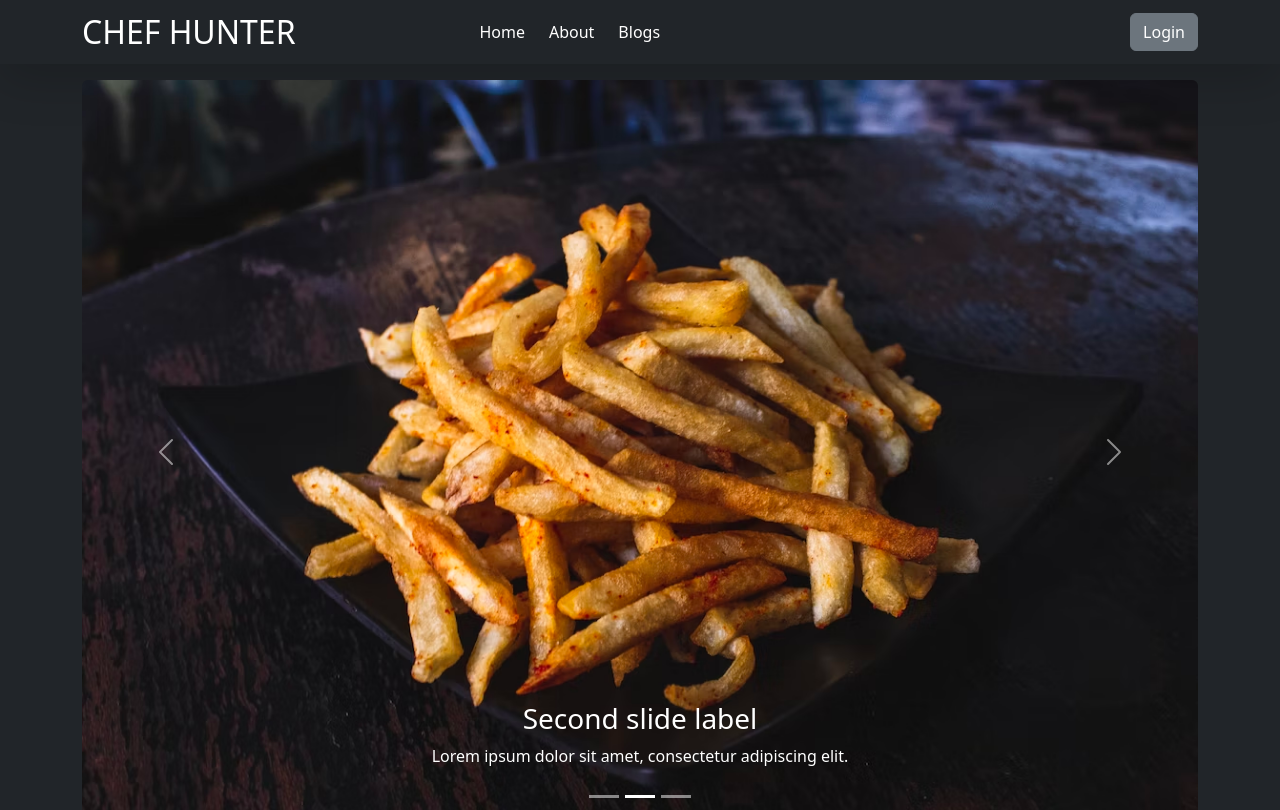
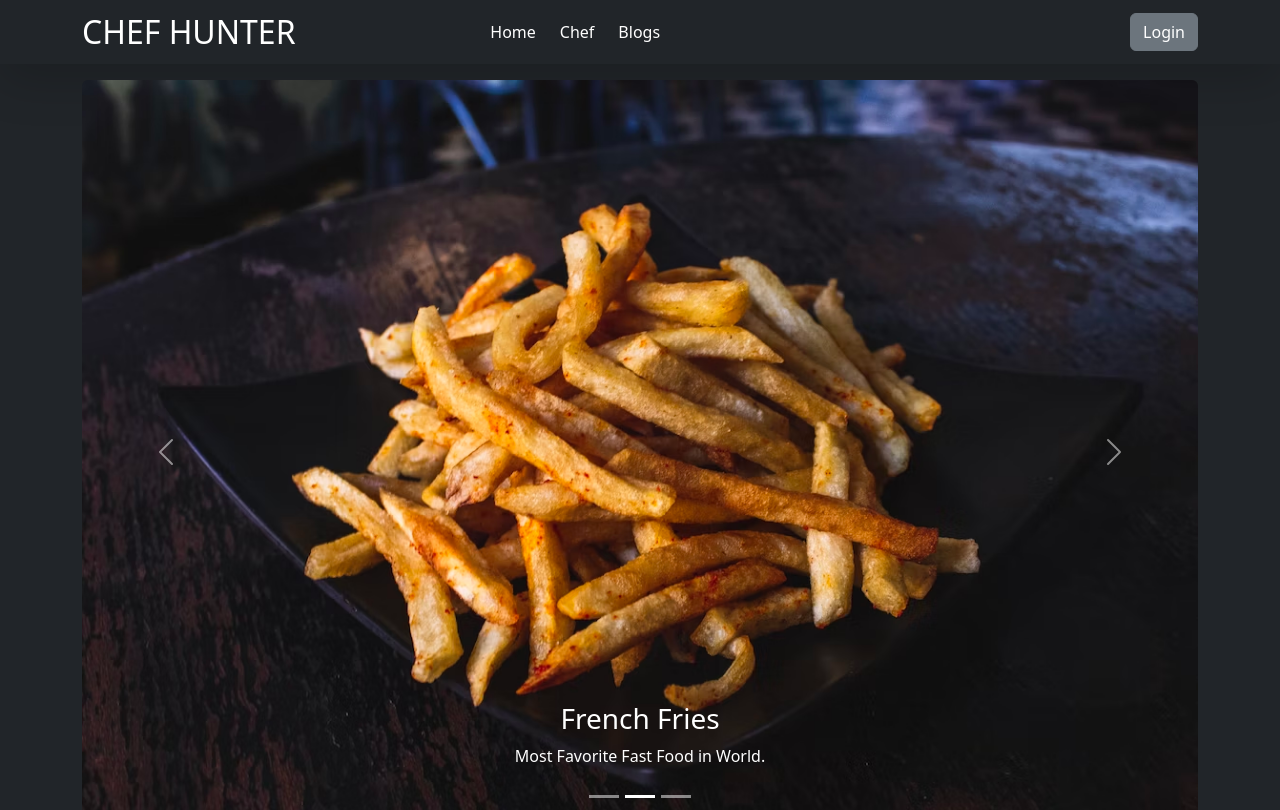
Before and after one commit to nhnishat/chef-hunter-client, a React (Vite) app: page / in a window 1280 px wide. Shown: the top 810 px of the page. Built offline with nearby package versions, Linux system fonts and the light colour scheme; no server answers.

Commit message:
added vercel link and some changes

```diff
--- a/src/Pages/About/About.jsx
+++ /dev/null
@@ -1,12 +0,0 @@
-import React from 'react';
-import { Container } from 'react-bootstrap';
-
-const About = () => {
-	return (
-		<Container>
-			<h1>This is About Us</h1>
-		</Container>
-	);
-};
-
-export default About;
--- a/src/Pages/Blogs/Blogs.jsx
+++ b/src/Pages/Blogs/Blogs.jsx
@@ -4,7 +4,14 @@ import { Container } from 'react-bootstrap';
 const Blogs = () => {
 	return (
 		<Container>
-			<h1>this is Blogs</h1>
+			<h1 className="mt-5">Blogs</h1>
+			<div>
+				<h3 className="fw-semibold">
+					Tell us the differences between uncontrolled and controlled
+					components?
+				</h3>
+				<p></p>
+			</div>
 		</Container>
 	);
 };
--- a/src/Pages/Home/Carousels/Carousels.jsx
+++ b/src/Pages/Home/Carousels/Carousels.jsx
@@ -17,18 +17,16 @@ const Carousels = () => {
 								alt="First slide"
 							/>
 							<Carousel.Caption>
-								<h3>First slide label</h3>
-								<p>
-									Nulla vitae elit libero, a pharetra augue mollis interdum.
-								</p>
+								<h3>Burger & French Fries</h3>
+								<p>Most Favorite Fast Food in World.</p>
 							</Carousel.Caption>
 						</Carousel.Item>
 						<Carousel.Item>
 							<img className="d-block w-100 rounded-2" src={Slide2} />
 
 							<Carousel.Caption>
-								<h3>Second slide label</h3>
-								<p>Lorem ipsum dolor sit amet, consectetur adipiscing elit.</p>
+								<h3>French Fries</h3>
+								<p>Most Favorite Fast Food in World.</p>
 							</Carousel.Caption>
 						</Carousel.Item>
 						<Carousel.Item>
@@ -39,11 +37,8 @@ const Carousels = () => {
 							/>
 
 							<Carousel.Caption>
-								<h3 className="fs-1">Third slide label</h3>
-								<p>
-									Praesent commodo cursus magna, vel scelerisque nisl
-									consectetur.
-								</p>
+								<h3 className="fs-1">vegetables Fish</h3>
+								<p>Most Favorite Fast Food in World</p>
 							</Carousel.Caption>
 						</Carousel.Item>
 					</Carousel>
--- a/src/Pages/ShowChef/ShowChef.jsx
+++ b/src/Pages/ShowChef/ShowChef.jsx
@@ -5,7 +5,7 @@ import { Link } from 'react-router-dom';
 const ShowChef = () => {
 	const [chefInfo, setChefInfo] = useState([]);
 	useEffect(() => {
-		fetch('http://localhost:5000/chef')
+		fetch('https://chef-hunter-server-nhnishat.vercel.app/chef')
 			.then((res) => res.json())
 			.then((data) => setChefInfo(data));
 	}, []);
--- a/src/Routes/Routers.jsx
+++ b/src/Routes/Routers.jsx
@@ -53,7 +53,9 @@ const Routers = createBrowserRouter([
 					</PrivateRoute>
 				),
 				loader: ({ params }) =>
-					fetch(`http://localhost:5000/chef/${params.id}`),
+					fetch(
+						`https://chef-hunter-server-nhnishat.vercel.app/chef/${params.id}`
+					),
 			},
 		],
 	},
--- a/src/Share/Header/Header.jsx
+++ b/src/Share/Header/Header.jsx
@@ -31,8 +31,8 @@ const Header = () => {
 						<Link to="/" className="text-white text-decoration-none">
 							Home
 						</Link>
-						<Link to="/about" className="text-white text-decoration-none mx-4">
-							About
+						<Link to="/chef" className="text-white text-decoration-none mx-4">
+							Chef
 						</Link>
 						<Link to="/blog" className="text-white text-decoration-none">
 							Blogs
```
